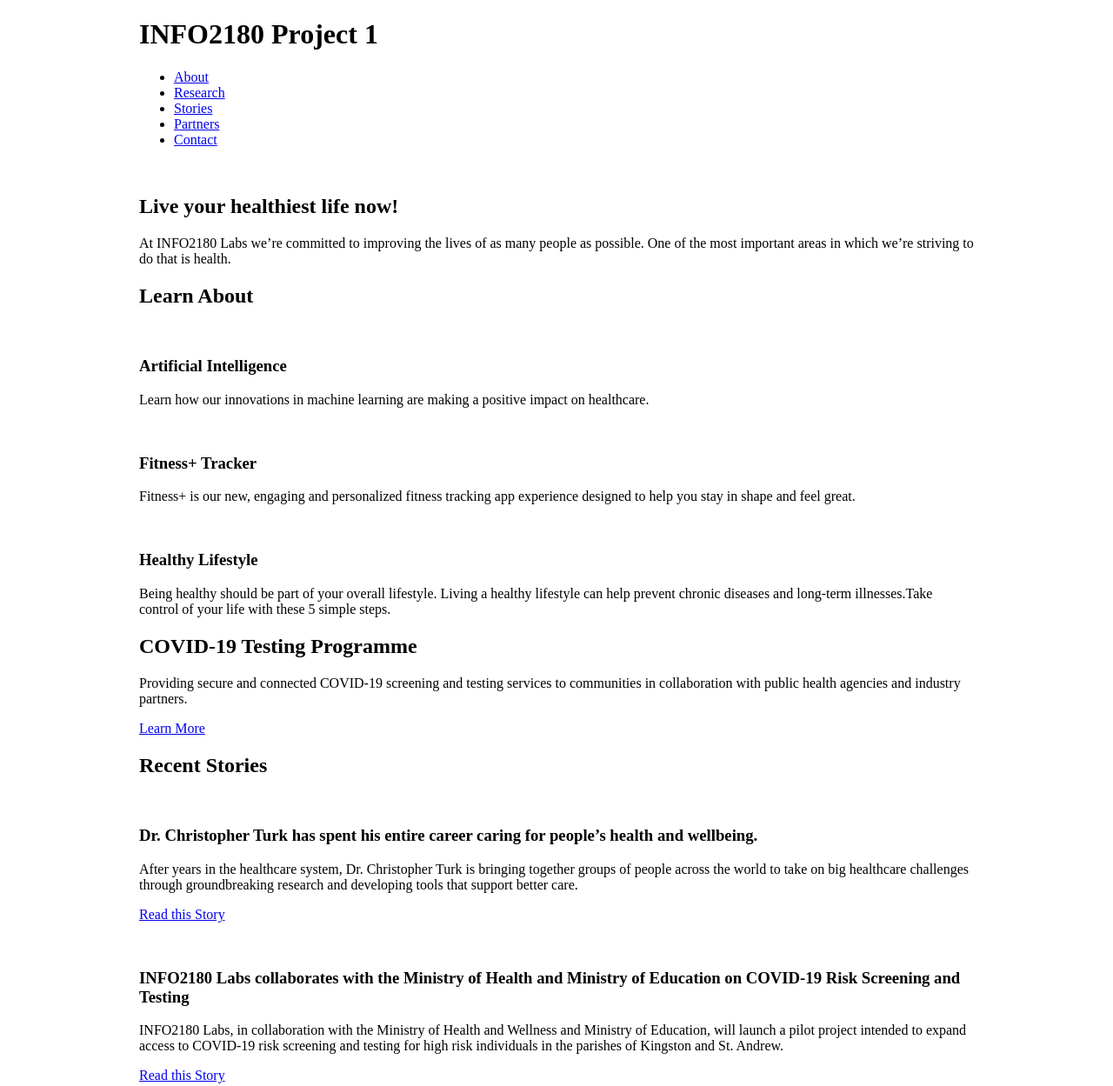
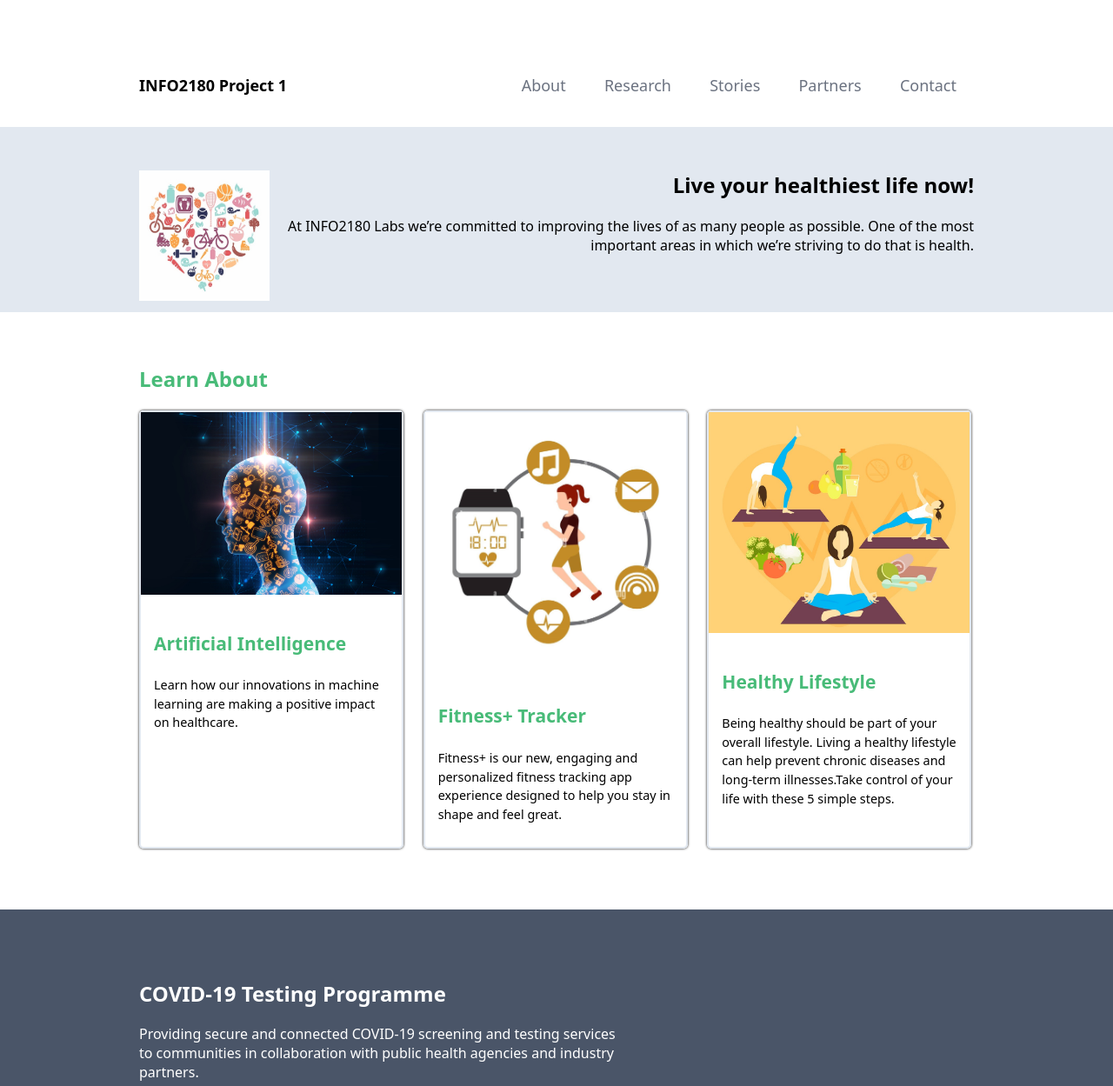
Before and after one commit to ashleighpalmer/info2180-project1, a plain HTML site: page index.html in a window 1280 px wide. Shown: the top 1249 px of the page at 87% size. Drawn offline with Linux system fonts and the light colour scheme.

Commit message:
Edited all necessary documents

```diff
--- a/index.html
+++ b/index.html
@@ -26,7 +26,7 @@
         <section class="overview-hero">
             <div class="container">
                 <div class="overview-hero-image">
-                    <img src="#" alt="">
+                    <img src="shutterstock_145323382.jpg.jpg" alt="Healthy Lifestyle1" id="HL1">
                 </div>
                 <div class="overview-hero-text">
                     <h2>Live  your healthiest life now!</h2>
@@ -39,21 +39,21 @@
                 <h2>Learn About</h2>
                 <div class="cards">
                     <div class="card">
-                        <img src="#" alt="">
+                        <img src="Scientists-Have-Come-Close-to-Creating-Artificial-Intelligence-Similar-to-Human1.jpg" alt="Artificial Intelligence" id="AI">
                         <div class="card-body">
                             <h3>Artificial Intelligence</h3>
                             <p>Learn how our innovations in machine learning are making a positive impact on healthcare.</p>
                         </div>
                     </div>
                     <div class="card">
-                        <img src="#" alt="">
+                        <img src="cartoon-young-woman-runner-fitness-wearable-technology-smart-watch-M5PTN6.jpg" alt="Fitness Tracker" id="FT">
                         <div class="card-body">
                             <h3>Fitness+ Tracker</h3>
                             <p>Fitness+ is our new, engaging and personalized fitness tracking app experience designed to help you stay in shape and feel great.</p>
                         </div>
                     </div>
                     <div class="card">
-                        <img src="#" alt="">
+                        <img src="healthy-life-diet-vector-5930410.jpg" alt="Healthy Lifestyle2" id="HL2">
                         <div class="card-body">
                             <h3>Healthy Lifestyle</h3>
                             <p>Being healthy should be part of your overall lifestyle. Living a healthy lifestyle can help prevent chronic diseases and long-term illnesses.Take control of your life with these 5 simple steps.</p>
@@ -64,7 +64,7 @@
         </section>
         <section class="testing">
             <div class="container">
-                <div class="testing-desciption">
+                <div class="testing-description">
                     <h2>COVID-19 Testing Programme</h2>
                     <p>Providing secure and connected COVID-19 screening and testing services to communities in collaboration with public health agencies and industry partners.</p>
                 </div>
@@ -77,7 +77,7 @@
             <div class="container">
                 <h2>Recent Stories</h2>
                 <article>
-                    <img src="" alt="">
+                    <img src="portrait-young-confident-successful-african-american-businessman-looking-camera-close-up-face-serious-black-business-man-standing-urban-blurred-modern-background-outdoor-male-formal-suit-outside_.webp" alt="Image of Dr. Christopher Turk" id="doctor">
                     <div class="article-body">
                         <h3>Dr. Christopher Turk has spent his entire career caring for people’s health and wellbeing.</h3>
                         <p>After years in the healthcare system, Dr. Christopher Turk is bringing together groups of people across the world to take on big healthcare challenges through groundbreaking research and developing tools that support better care.</p>
@@ -85,7 +85,7 @@
                     </div>
                 </article>
                 <article>
-                    <img src="" alt="">
+                    <img src="rapid-test-original-scaled.jpg" alt="Covid Test" id="CT">
                     <div class="article-body">
                         <h3>INFO2180 Labs collaborates with the Ministry of Health and Ministry of Education on COVID-19 Risk Screening and Testing</h3>
                         <p>INFO2180 Labs, in collaboration with the Ministry of Health and Wellness and Ministry of Education, will launch a pilot project intended to expand access to COVID-19 risk screening and testing for high risk individuals in the parishes of Kingston and St. Andrew.</p>
@@ -110,7 +110,7 @@
     </main>
     <footer>
         <div class="container">
-            <p>Copyright 2020, Your Name</p>
+            <p>Copyright 2020, Ashleigh Palmer</p>
         </div>
     </footer>
 </body>
--- a/scripts.js
+++ b/scripts.js
@@ -1 +1,17 @@
 /* Add your JavaScript to this file */
+window.onload = function(){
+    var format = /^[a-zA-Z0-9.!#$%&'*+/=?^_`{|}~-]+@[a-zA-Z0-9-]+(?:\.[a-zA-Z0-9-]+)*$/
+    var email = document.getElementById("email");
+    var msg = document.getElementsByClassName("message")[0];
+    var submit = document.getElementsByTagName("button")[0];
+    submit.addEventListener("click", (e)=>{
+        e.preventDefault();
+
+    if (email.value =="" || !(email.value.match(format))){
+        msg.innerHTML = "Please enter a valid email address.";
+        email.value ="";
+    }else{
+        msg.innerHTML = "Thank you! Your email address " + email.value + " has been added to our mailing list";
+    }
+}
+)}
--- a/styles.css
+++ b/styles.css
@@ -2,10 +2,239 @@
 body {
     margin: 0;
     font-size: 16px;
+    font-family:system-ui, -apple-system, BlinkMacSystemFont, 'Segoe UI', Roboto, Oxygen, Ubuntu, Cantarell, 'Open Sans', 'Helvetica Neue', sans-serif;
 }
+
 
 .container {
     margin: 0 auto;
     max-width: 960px;
     width: 100%;
 }
+
+
+
+
+header{
+    background-color: white;
+    padding-top: 50px;
+}
+
+header .container {
+    display: flex;
+    align-items: center;
+    justify-content: space-between;
+}
+
+header h1{
+    font-size: 18px;
+    float: left;
+}
+header ul{
+    float: right;
+    list-style-type: none;
+}
+
+nav {
+    display: inline;
+    list-style-type: none;
+    text-align: right;
+    padding: 0;
+    margin: 0;
+}
+
+nav li{
+    display: inline-block;
+    font-size: 18px;
+    padding: 20px;
+}
+
+li a:link {
+    color: #6B7280;
+    text-decoration: none;
+
+}
+li a:hover{
+    color: #5a67d8 ;
+}
+
+
+
+
+
+
+
+
+
+
+
+.cards{
+    display: grid;
+    grid-template-columns: 1fr 1fr 1fr;
+    gap:20px;
+}
+
+.card img{
+    margin:0 auto;
+    width: 100%;
+}
+
+.card{
+    box-shadow: 0 0 3px #000 ;
+    border: 2px solid #E2E8F0;
+    border-radius: 5px;
+    width: 300px;
+    height: 500px;
+
+
+}
+
+.card-body{
+    line-height: 1.5;
+    font-size: 0.9em;
+    padding: 15px;
+}
+
+
+
+
+
+
+
+.overview-hero{
+    background-color: #E2E8F0 ;
+    padding-top: 30px;
+    padding-bottom: 50px;
+}
+
+.overview-hero .container img{
+    width: 150px; height: 150px;
+    float: left;
+}
+
+.overview-hero-text {
+    text-align:right;
+
+}
+
+
+
+
+.learn-about .container{
+    padding-top: 40px;
+    padding-bottom: 70px;
+    border-color: #E2E8F0;
+}
+
+.learn-about h2{
+    font-size: 24px;
+    color: #48BB78;
+}
+
+.learn-about .card-body h3{
+    color: #48BB78;
+    font-size: 21px;
+}
+
+
+.testing {
+    background-color: #4A5568;
+    padding-top: 60px;
+    padding-bottom: 60px;
+    display: grid;
+}
+
+.testing .container {
+    grid-template-columns: 2fr 1fr;
+    align-items: center;
+}
+
+.testing .cta a{
+    background-color: #48BB78;
+    padding-right: 20px;
+    padding-left: 20px;
+    padding-bottom: 10px;
+    padding-top: 10px;
+    border-radius: 5px;
+    color: white;
+    text-decoration: none;
+    float: right;
+}
+.testing-description h2 {
+
+    color: white;
+}
+.testing .testing-description p {
+    align-items: center;
+    color: white;
+    max-width: 550px;
+}
+
+
+
+article{
+    display: inline-flex;
+    align-content: right;
+}
+
+
+.stories img{
+
+    padding-right: 20px;
+    padding-left: 20px;
+    padding-bottom: 20px;
+    padding-top: 20px;
+    border-radius: 50%;
+    float: left;
+    height:250px;
+    width:250px;
+}
+
+.stories h2{
+    color: #48BB78;
+}
+
+.stories .container .article-body p a{
+    color:#5A67D8;
+    font-size: 18px;
+    text-decoration: none;
+}
+
+.newsletter{
+    color: white;
+    background-color:#48BB78;
+    padding-top: 20px;
+    padding-bottom: 80px;
+    align-content: center;
+}
+
+.form-group{
+    display:contents;
+    align-self: center;
+}
+
+.newsletter p{
+    max-width: 450px;
+    align-content: center;
+}
+
+.newsletter button{
+    background-color:#5A67D8;
+    padding-top: 5px;
+    padding-bottom: 5px;
+    padding-left: 30px;
+    padding-right: 30px;
+    color: white;
+}
+
+.newsletter .container .submit .btn{
+    background-color:#5A67D8;
+}
+
+
+footer{
+    background-color: #4A5568;
+}
+footer p{
+    color: white;
+}
```
Also changed, not shown: Scientists-Have-Come-Close-to-Creating-Artificial-Intelligence-Similar-to-Human1.jpg (added), cartoon-young-woman-runner-fitness-wearable-technology-smart-watch-M5PTN6.jpg (added), healthy-life-diet-vector-5930410.jpg (added), portrait-young-confident-successful-african-american-businessman-looking-camera-close-up-face-serious-black-business-man-standing-urban-blurred-modern-background-outdoor-male-formal-suit-outside_.webp (added), rapid-test-original-scaled.jpg (added), shutterstock_145323382.jpg.jpg (added).
